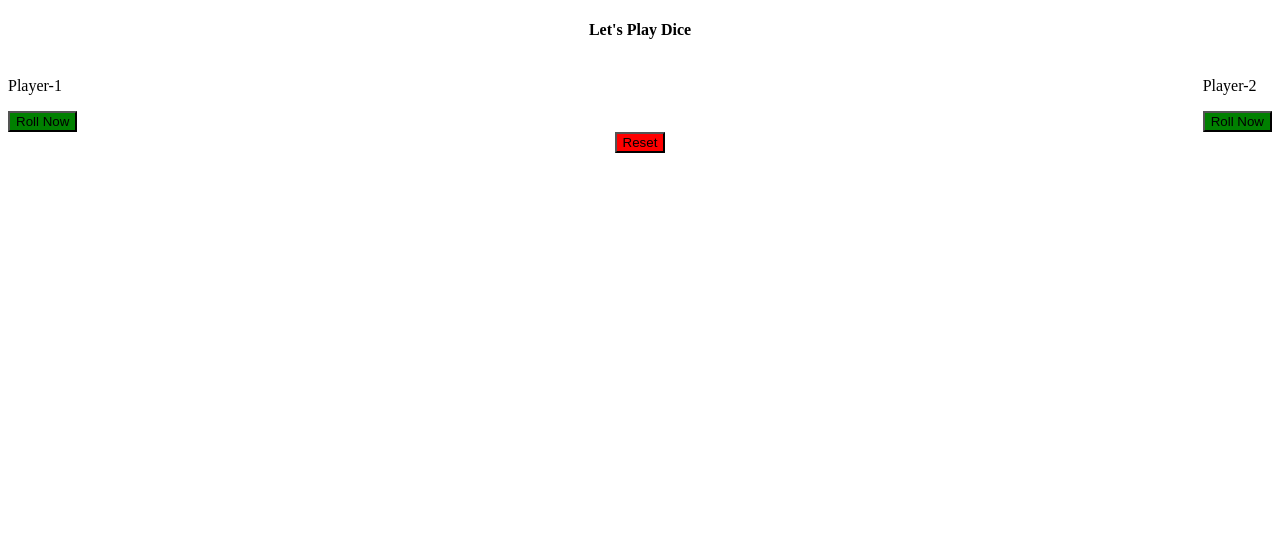
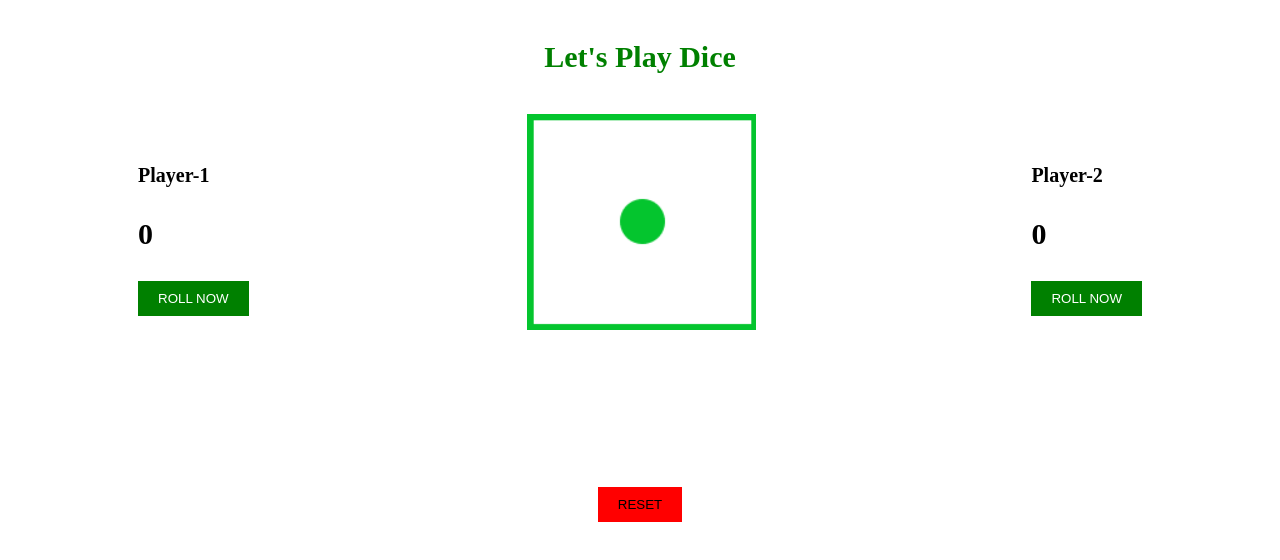
Before and after one commit to MahalakshmiS97/Dice-Game, a plain HTML site: page index.html in a window 1280 px wide. Drawn offline with Linux system fonts and the light colour scheme.

Commit message:
completed

```diff
--- a/index.html
+++ b/index.html
@@ -12,26 +12,23 @@
         <div class="div2">
             <p>Player-1</p>
             <p id="p1value"></p>
-            <p id="p1total"></p>
-            <button onclick="roll()" class="btn1" id="button1">Roll Now</button>
-
-
+            <p id="p1total">0</p>
+            <button onclick="roll()" class="btn1 active1" id="button1">ROLL NOW</button>
         </div>
-        <span></span>
         <div class="div3">
-            <img id="die-1">
+            <img src="./dice-1.PNG" id="die-1">
         </div>
         <div class="div4">
             <p>Player-2</p>
-            <p id="p2total"></p>
-            <button onclick="roll1()" class="btn2" id="button2">Roll Now</button>
-
-            <span></span>
+            <p id="p2total">0</p>
+            <button onclick="roll1()" class="btn2" id="button2">ROLL NOW</button>
         </div>
     </div>
     <center>
-        <button onclick="reset()" class="btn3">Reset</button>
+        <div class="div5">
+        <button onclick="reset()" class="btn3">RESET</button>
         <p id="result"></p>
+    </div>
     </center>
     <script src="./script.js"></script>
 </body>
--- a/script.js
+++ b/script.js
@@ -7,7 +7,6 @@ let images = ["dice-1.PNG","dice-1.PNG",
 var playing=true;
 var currentscore, sum=0, sum1=0, currentscore1;
 let dice=document.querySelectorAll("img");
-if(playing==true){
 function roll(){
    let p1value = Math.floor(Math.random()*6+1);
    console.log(p1value);
@@ -15,31 +14,32 @@ function roll(){
    currentscore=p1value;
       if(sum>=30){
           document.querySelector("#result").innerHTML="Player 1 Wins";
+          document.querySelector('#button1').disabled = true;
+          document.querySelector('#button2').disabled = true;
       }
       else{
          sum = sum + currentscore;
          document.querySelector("#p1total").innerHTML=sum;
       }
-//  document.querySelector('#button1').disabled = true;
+}
 
-}
-}
 
 function roll1(){
     let p2value = Math.floor(Math.random()*6)+1;
     console.log(p2value);
     document.querySelector("#die-1").setAttribute("src", images[p2value]);
     currentscore1=p2value;
+
     if(sum1>=30){
         document.querySelector("#result").innerHTML="Player 2 Wins";
+        document.querySelector('#button1').disabled = true;
+        document.querySelector('#button2').disabled = true;
     }
     else{
    sum1 = sum1 + currentscore1;
    document.querySelector("#p2total").innerHTML=sum1;
     }
-    // document.querySelector('#button2').disabled = true;
    }
-
  function reset(){
     currentscore=0;
     currentscore1=0;
@@ -49,4 +49,5 @@ function roll1(){
     document.querySelector("#p2total").innerHTML=currentscore1;
     document.querySelector('#button1').disabled = false;
     document.querySelector('#button2').disabled = false;
+    document.querySelector("#result").innerHTML="";
  }
--- a/style.css
+++ b/style.css
@@ -4,10 +4,50 @@
 }
 .btn1{
     background-color: green;
+    padding:10px 20px;
+    border:none;
+    color:white;
 }
 .btn2{
     background-color: green;
+    padding:10px 20px;
+    border:none;
+    color:white;
 }
+
 .btn3{
     background-color: red;
+    padding:10px 20px;
+    border:none;
 }
+
+h4{
+    font-size:30px;
+    font-weight:700;
+    color:green;
+}
+p{
+    font-size:20px;
+    font-weight: 700;
+}
+.div2{
+    margin-left:130px;
+    margin-top: 30px;
+}
+.div4{
+    margin-right: 130px;
+    margin-top: 30px;
+}
+.div5{
+    margin-top:150px;
+}
+.div3{
+    margin-left: 0px;
+}
+#result{
+    font-size:40px;
+    font-weight:800;
+}
+#p1total, #p2total{
+    font-size: 30px;
+}
```
Lines whose indentation alone changed are shown as unchanged.
